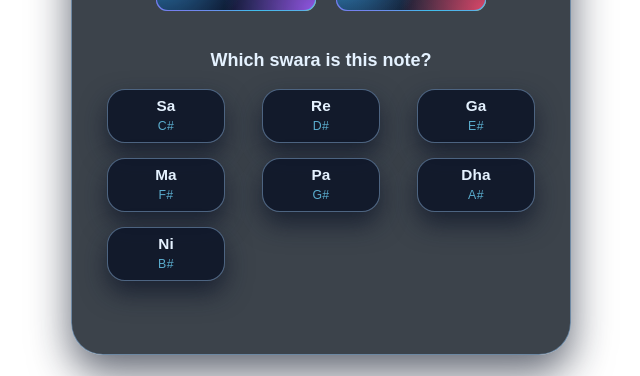
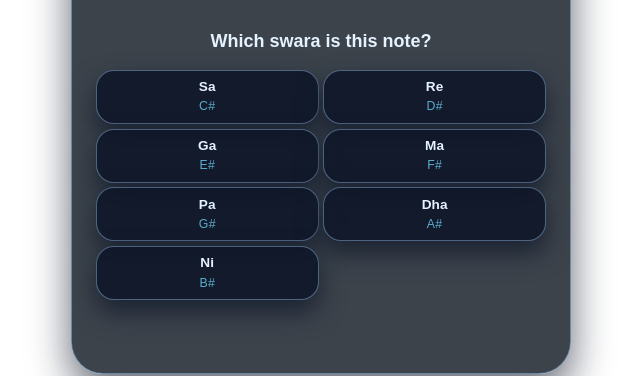
Before and after one commit to pratheist/swaraquiz, a React (Vite) app: page / in a window 1280 px wide. Both pictures are taken after a click on the button "▶️ Quiz Me". Shown: the part 313-689 px from the top of the page, without its empty margins (319-959 px from the left). Built offline with nearby package versions, Linux system fonts and the light colour scheme; a web font is replaced by a local one.

Commit message:
Fixed grid layout and font sizes

```diff
--- a/src/App.tsx
+++ b/src/App.tsx
@@ -76,7 +76,7 @@ const App: React.FC = () => {
           borderRadius: 32,
           boxShadow: "0 18px 40px rgba(15,23,42,0.65)",
           maxWidth: 500,
-          width: "97vw",
+          width: "96vw",
           padding: "32px 24px 26px 24px",
           display: "flex",
           flexDirection: "column",
@@ -163,10 +163,10 @@ const App: React.FC = () => {
               style={{
                 display: "grid",
                 gridTemplateColumns:
-                  scale === "major" ? "repeat(3, 1fr)" : "repeat(4, 1fr)",
-                gap: "15px",
+                  scale === "major" ? "repeat(2, 1fr)" : "repeat(3, 1fr)",
+                gap: "0.3em",
                 width: "100%",
-                margin: "0 auto 5px auto",
+                margin: "0 5px 5px 5px",
               }}
             >
               {notes.map((btnNote) => (
@@ -203,7 +203,7 @@ const App: React.FC = () => {
                 >
                   <span
                     style={{
-                      fontSize: 15.3,
+                      fontSize: "0.85rem",
                       fontWeight: 650,
                       letterSpacing: ".01em",
                       lineHeight: "1.26",
@@ -273,13 +273,13 @@ const glassAnsBtn: React.CSSProperties = {
   flexDirection: "column",
   alignItems: "center",
   justifyContent: "center",
-  width: 118,
+  width: 50,
   height: 54,
   borderRadius: 18,
   background: "rgba(15,23,42,0.9)",
   border: "1px solid rgba(148,191,233,0.45)",
   color: "#e5f2ff",
-  fontSize: 15,
+  fontSize: 18,
   fontWeight: 600,
   boxShadow: "0 12px 26px rgba(15,23,42,0.75)",
   cursor: "pointer",
--- a/src/index.css
+++ b/src/index.css
@@ -26,7 +26,7 @@
   display: inline-flex;
   align-items: center;
   justify-content: center;
-  min-width: 132px;
+  min-width: 100px;
   padding: 1rem 2.25rem;
   border-radius: 11px;              /* fixed radius */
   border: none;
@@ -34,7 +34,7 @@
   font-family: system-ui, -apple-system, BlinkMacSystemFont, "SF Pro Text",
     "Segoe UI", sans-serif;
   font-weight: 700;
-  font-size: 1rem;
+  font-size: 1em;
   line-height: 19px;
   color: #ffffff;
   /* background: radial-gradient(circle at top left, #020617, #020617 60%); */
@@ -130,11 +130,12 @@ filter: progid:DXImageTransform.Microsoft.gradient(startColorstr="#2A7B9B", endC
   border: 1px solid rgba(148, 191, 233, 0.5);
   box-shadow: 0 10px 28px rgba(15, 23, 42, 0.85);
   color: #e5f2ff;
-  font-size: 0.95rem;
+  font-size: 0.8rem;
   font-weight: 600;
   padding: 0.35rem 0.75rem;
-  min-width: 118px;
-  min-height: 54px;
+  min-width: 100%;
+  max-width: 150px;
+  min-height: 40px;
   text-align: center;
   transition:
     transform 0.14s ease-out,
```
